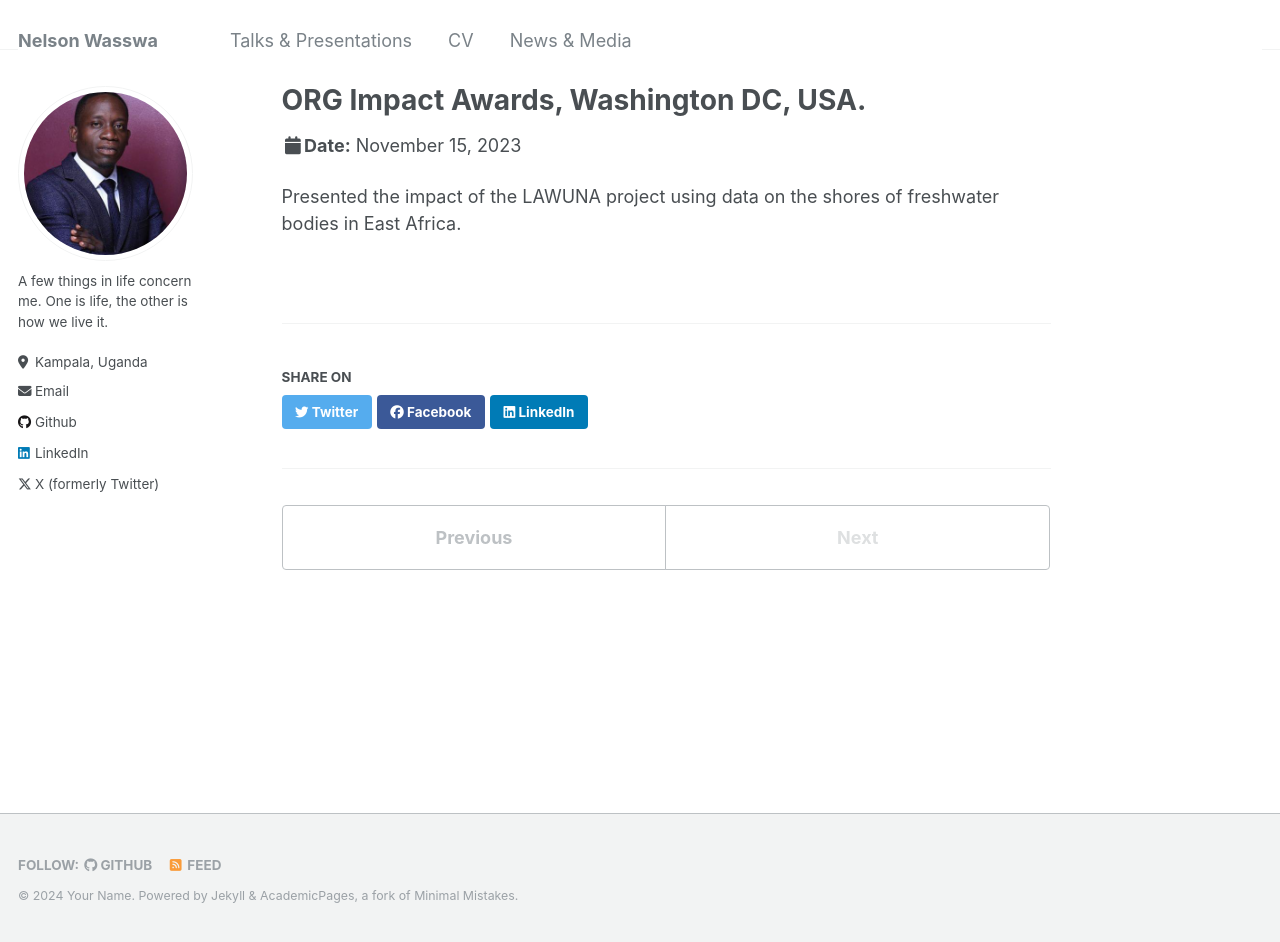
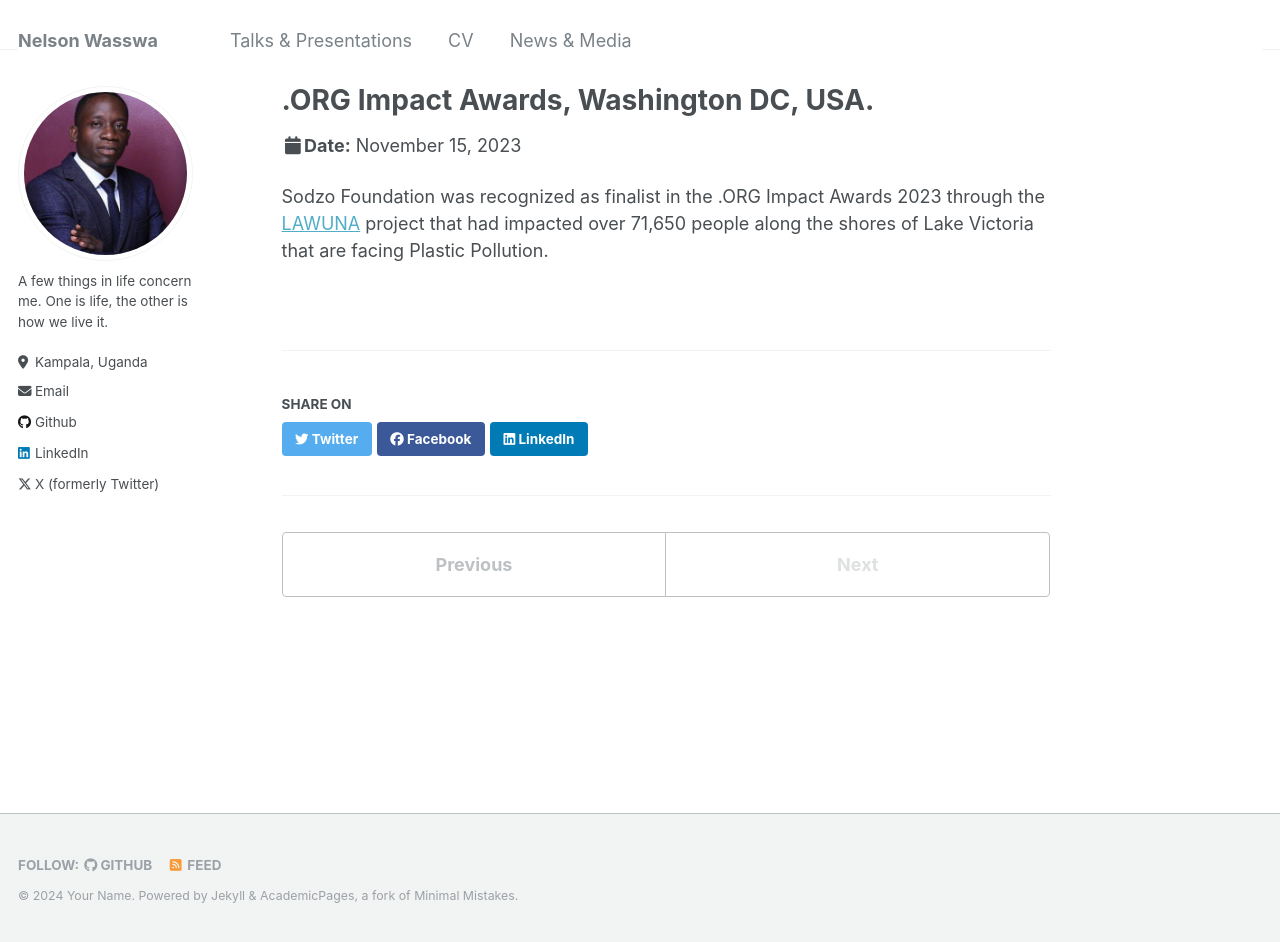
Before and after one commit to Nelwa256/nelsonwasswa.github.io, a Jekyll site: the page built from _talks/2023-11-15-talk-6.md, in a window 1280 px wide and 942 px high. Built offline with Jekyll 4.4.1, drawn with Linux system fonts in a browser that asks for light colours.

Commit message:
Update 2023-11-15-talk-6.md

```diff
--- a/_talks/2023-11-15-talk-6.md
+++ b/_talks/2023-11-15-talk-6.md
@@ -1,5 +1,5 @@
 ---
-title: "ORG Impact Awards, Washington DC, USA."
+title: ".ORG Impact Awards, Washington DC, USA."
 collection: talks
 type: "Awards"
 permalink: /talks/2023-11-15-talk-6
@@ -8,4 +8,4 @@ date: 2023-11-15
 #location: "Washington DC, USA"
 ---
 
-Presented the impact of the LAWUNA project using data on the shores of freshwater bodies in East Africa.
+Sodzo Foundation was recognized as finalist in the .ORG Impact Awards 2023 through the [LAWUNA](https://sodzofoundation.org/lawuna-project/) project that had impacted over 71,650 people along the shores of Lake Victoria that are facing Plastic Pollution.
```
